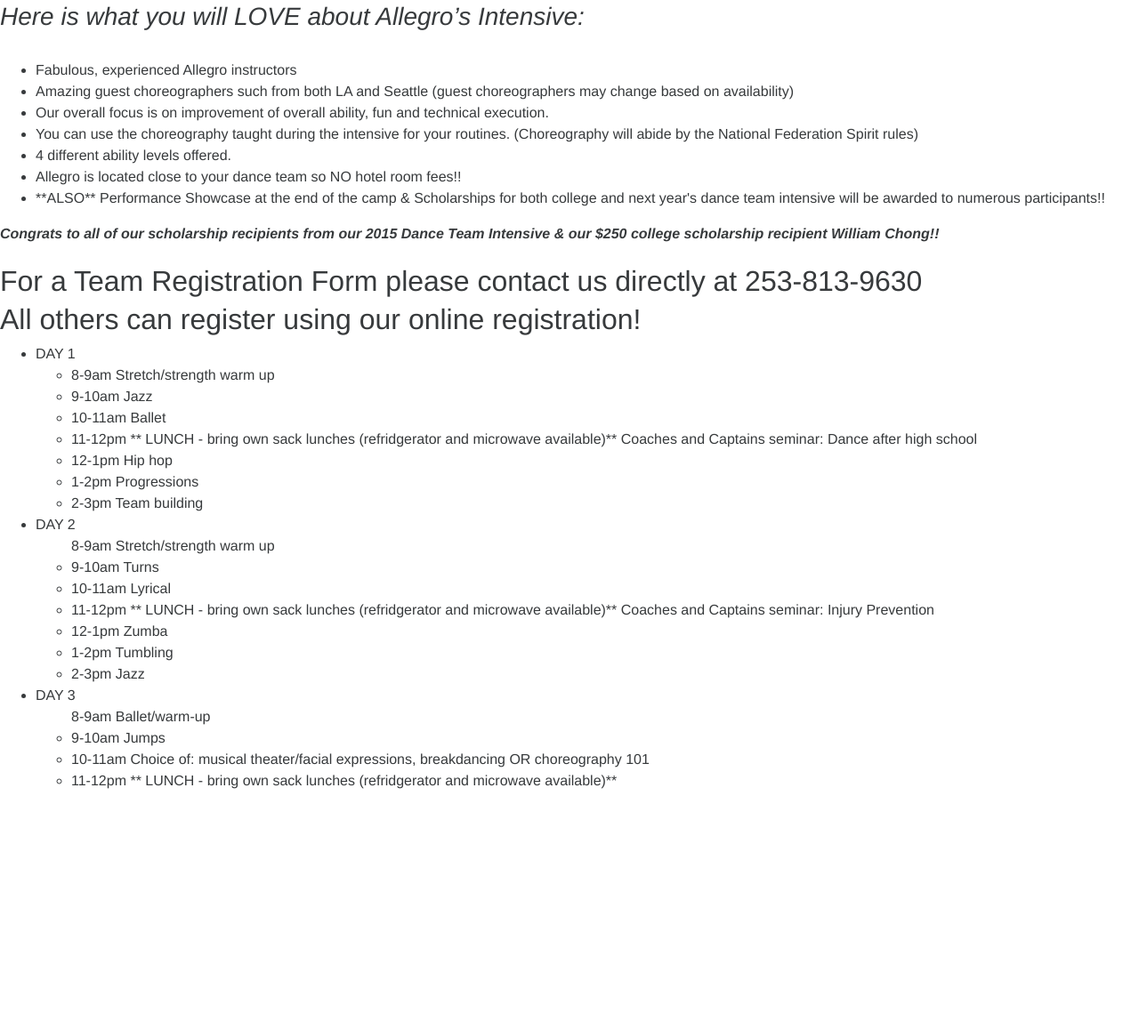
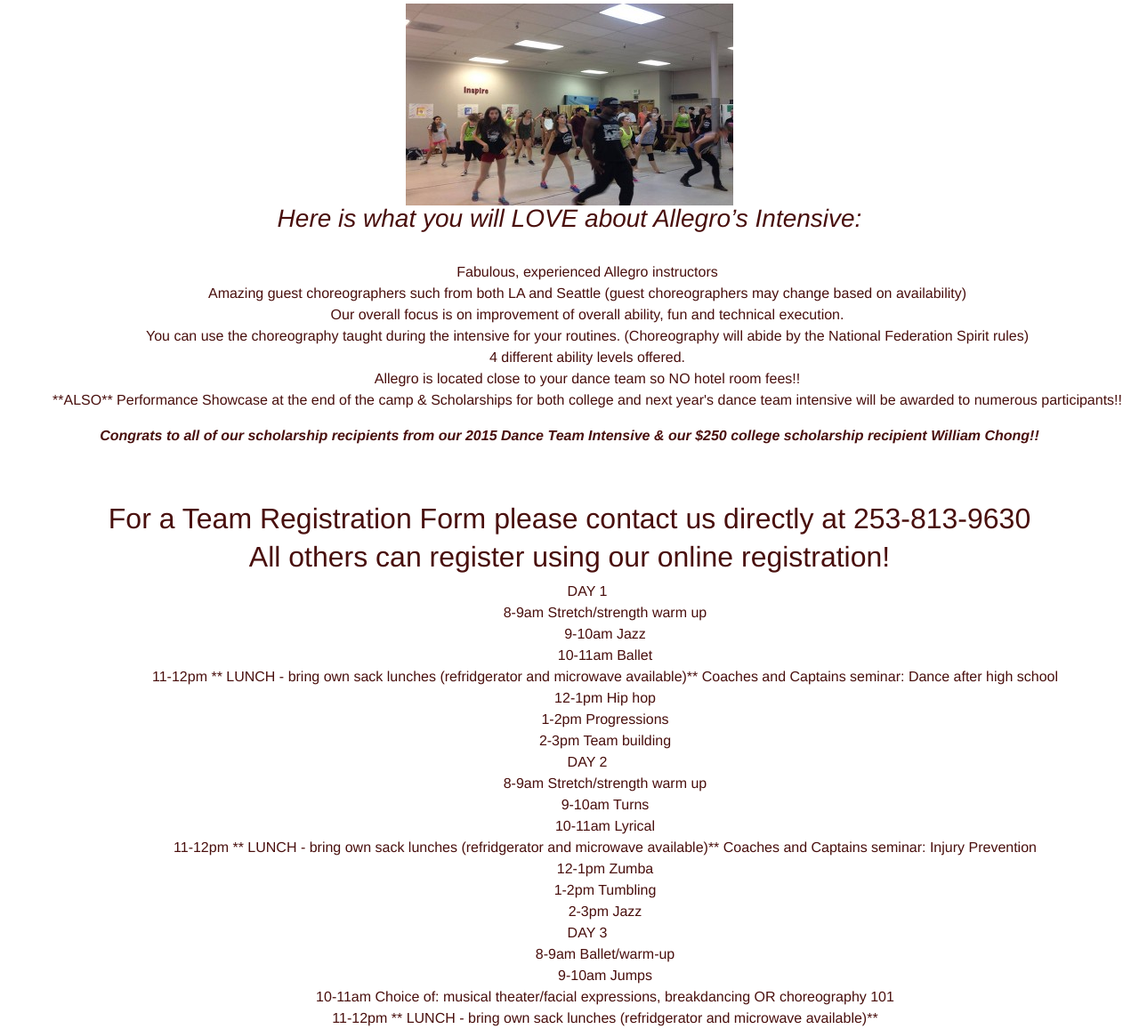
Before and after one commit to DeeBaker/allegrodance, a plain HTML site: page Classes/HSDanceIntens.html in a window 1280 px wide. Shown: the part 170-1327 px from the top of the page at 89% size. Before the commit the page ends 1060 px from the top, so only its background shows below. Drawn offline with nearby package versions, Linux system fonts and the light colour scheme.

Commit message:
upload dance intensive

```diff
--- a/Classes/HSDanceIntens.html
+++ b/Classes/HSDanceIntens.html
@@ -81,74 +81,75 @@
 </ul>
 </nav>
        <div class="main-content">
-        <h1> Allegro's 6th Annual
+        <h1 class="maroon-Center-Text"> Allegro's 6th Annual
             Dance Team Intensive!</h1>
-                                       <h3>July 26-28, 2016</h3><br>
+                                       <h3 class="maroon-Center-Text">July 26-28, 2016</h3><br>
+                                       <img class="image-responsive center-block" src="img/hsdanceint.jpg" alt="dance class" >
 
-<h3><i>Here is what you will LOVE about Allegro’s Intensive:
+<h3 class="maroon-Center-Text"><i>Here is what you will LOVE about Allegro’s Intensive:
     </i></h3>
     <br>
 
-<ul><li>
+<ul><li class="maroon-Center-Text no-Bullet">
 
-Fabulous, experienced Allegro instructors</li><li>
+Fabulous, experienced Allegro instructors</li><li class="maroon-Center-Text no-Bullet">
 
-Amazing guest choreographers such from both LA and Seattle (guest choreographers may change based on availability)</li><li>
+Amazing guest choreographers such from both LA and Seattle (guest choreographers may change based on availability)</li><li class="maroon-Center-Text no-Bullet">
 
-Our overall focus is on improvement of overall ability, fun and technical execution.</li><li>
+Our overall focus is on improvement of overall ability, fun and technical execution.</li><li class="maroon-Center-Text no-Bullet">
 
-You can use the choreography taught during the intensive for your routines. (Choreography will abide by the National Federation Spirit rules)</li><li>
+You can use the choreography taught during the intensive for your routines. (Choreography will abide by the National Federation Spirit rules)</li><li class="maroon-Center-Text no-Bullet">
 
-4 different ability levels offered.</li><li>Allegro is located close to your dance team so NO hotel room fees!!</li><li>
+4 different ability levels offered.</li><li class="maroon-Center-Text no-Bullet">Allegro is located close to your dance team so NO hotel room fees!!</li><li class="maroon-Center-Text no-Bullet">
 
-**ALSO**  Performance Showcase at the end of the camp & Scholarships for both college and next year's dance team intensive   will be awarded to numerous participants!!</li></ul>
+**ALSO**  Performance Showcase at the end of the camp &amp; Scholarships for both college and next year's dance team intensive   will be awarded to numerous participants!!</li></ul>
 
-<b><i>Congrats to all of our scholarship recipients from our 2015 Dance Team Intensive & our $250 college scholarship recipient  William Chong!!</i></b>
+           <p class="maroon-Center-Text"><b><i>Congrats to all of our scholarship recipients from our 2015 Dance Team Intensive &amp; our $250 college scholarship recipient  William Chong!!</i></b></p>
 <br><br>
 
-<h2>For a Team Registration Form please contact us directly at 253-813-9630</h2>
-<h2> All others can register using our online registration!</h2>
+<h2 class="maroon-Center-Text">For a Team Registration Form please contact us directly at 253-813-9630</h2>
+<h2 class="maroon-Center-Text"> All others can register using our online registration!</h2>
 
 
 
-<ul><li>
+<ul><li  class="maroon-Center-Text no-Bullet">
 DAY 1</li>
-<ul><li>
-8-9am      Stretch/strength warm up</li><li>
-9-10am    Jazz </li><li>
-10-11am  Ballet </li><li>
+<ul><li  class="maroon-Center-Text no-Bullet">
+8-9am      Stretch/strength warm up</li><li  class="maroon-Center-Text no-Bullet">
+9-10am    Jazz </li><li  class="maroon-Center-Text no-Bullet">
+10-11am  Ballet </li><li  class="maroon-Center-Text no-Bullet">
 11-12pm           ** LUNCH       - bring own sack lunches
                              (refridgerator and microwave available)**
- Coaches and Captains seminar: Dance after high school </li><li>
+ Coaches and Captains seminar: Dance after high school </li><li  class="maroon-Center-Text no-Bullet">
 
-12-1pm   Hip hop</li><li>
-1-2pm     Progressions </li><li>
+12-1pm   Hip hop</li><li  class="maroon-Center-Text no-Bullet">
+1-2pm     Progressions </li><li  class="maroon-Center-Text no-Bullet">
     2-3pm     Team building </li> </ul>
 
 
 
 
-    <li>DAY 2</li><ul>
-8-9am      Stretch/strength warm up </li><li>
-9-10am    Turns  </li><li>
-10-11am   Lyrical  </li><li>
+    <li  class="maroon-Center-Text no-Bullet">DAY 2</li><ul><li class="maroon-Center-Text no-Bullet">
+8-9am      Stretch/strength warm up </li><li  class="maroon-Center-Text no-Bullet">
+9-10am    Turns  </li><li  class="maroon-Center-Text no-Bullet">
+10-11am   Lyrical  </li><li  class="maroon-Center-Text no-Bullet">
 11-12pm           ** LUNCH       - bring own sack lunches
                            (refridgerator and microwave available)**
 
- Coaches and Captains seminar: Injury Prevention</li><li>
+ Coaches and Captains seminar: Injury Prevention</li><li  class="maroon-Center-Text no-Bullet">
 
-12-1pm   Zumba</li><li>
-1-2pm     Tumbling  </li><li>
+12-1pm   Zumba</li><li  class="maroon-Center-Text no-Bullet">
+1-2pm     Tumbling  </li><li  class="maroon-Center-Text no-Bullet">
 2-3pm     Jazz </li>
 
         </ul>
-           <li>DAY 3</li>
-           <ul>
-8-9am     Ballet/warm-up </li><li>
-9-10am   Jumps</li><li>
+           <li  class="maroon-Center-Text no-Bullet">DAY 3</li >
+           <ul><li  class="maroon-Center-Text no-Bullet">
+8-9am     Ballet/warm-up </li><li  class="maroon-Center-Text no-Bullet">
+9-10am   Jumps</li><li  class="maroon-Center-Text no-Bullet">
 10-11am Choice of:
 musical theater/facial expressions, breakdancing OR
-choreography 101</li><li>
+choreography 101</li><li  class="maroon-Center-Text no-Bullet">
 
 11-12pm           ** LUNCH       - bring own sack lunches
                         (refridgerator and microwave available)**</li>
```
Also changed, not shown: Classes/img/hsdanceint.jpg (added), Classes/img/summerAtAllegro.jpg (added).
